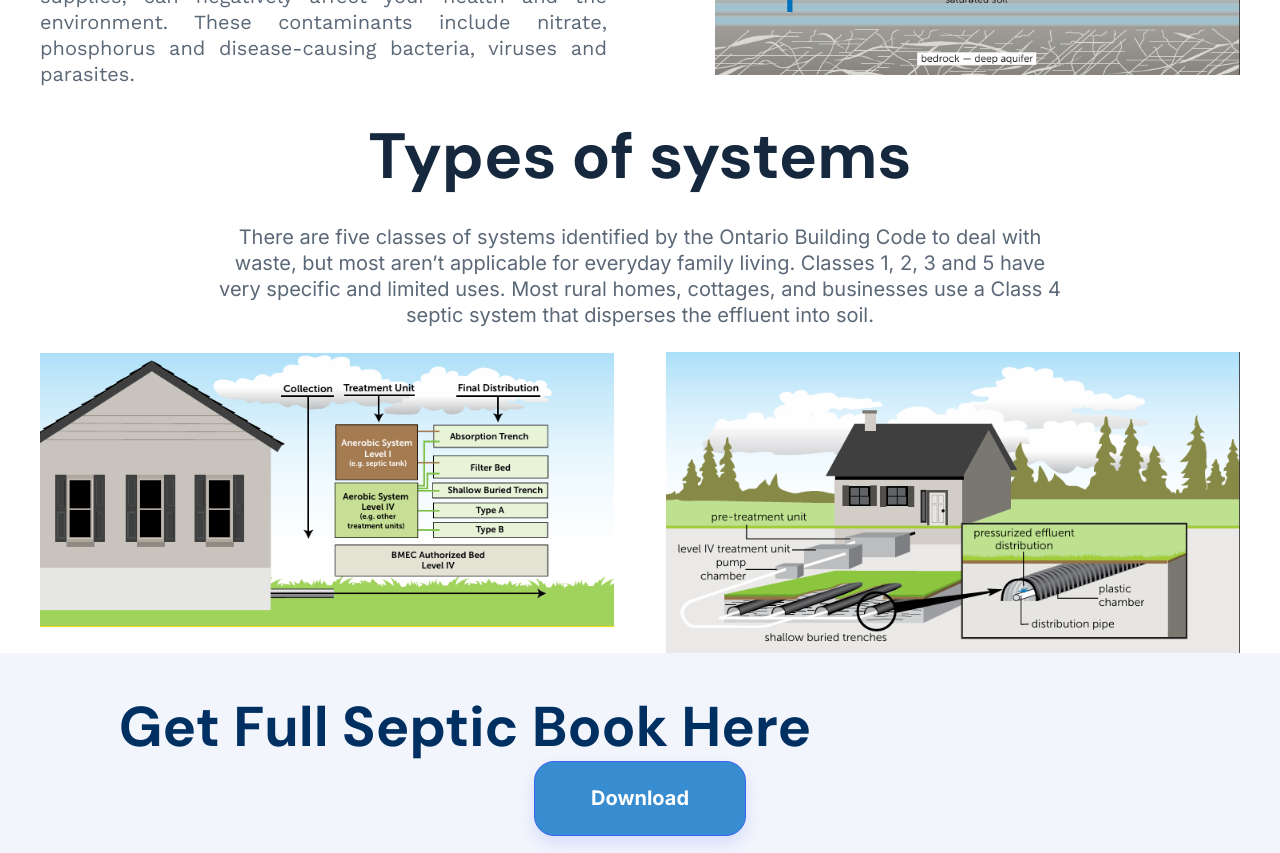
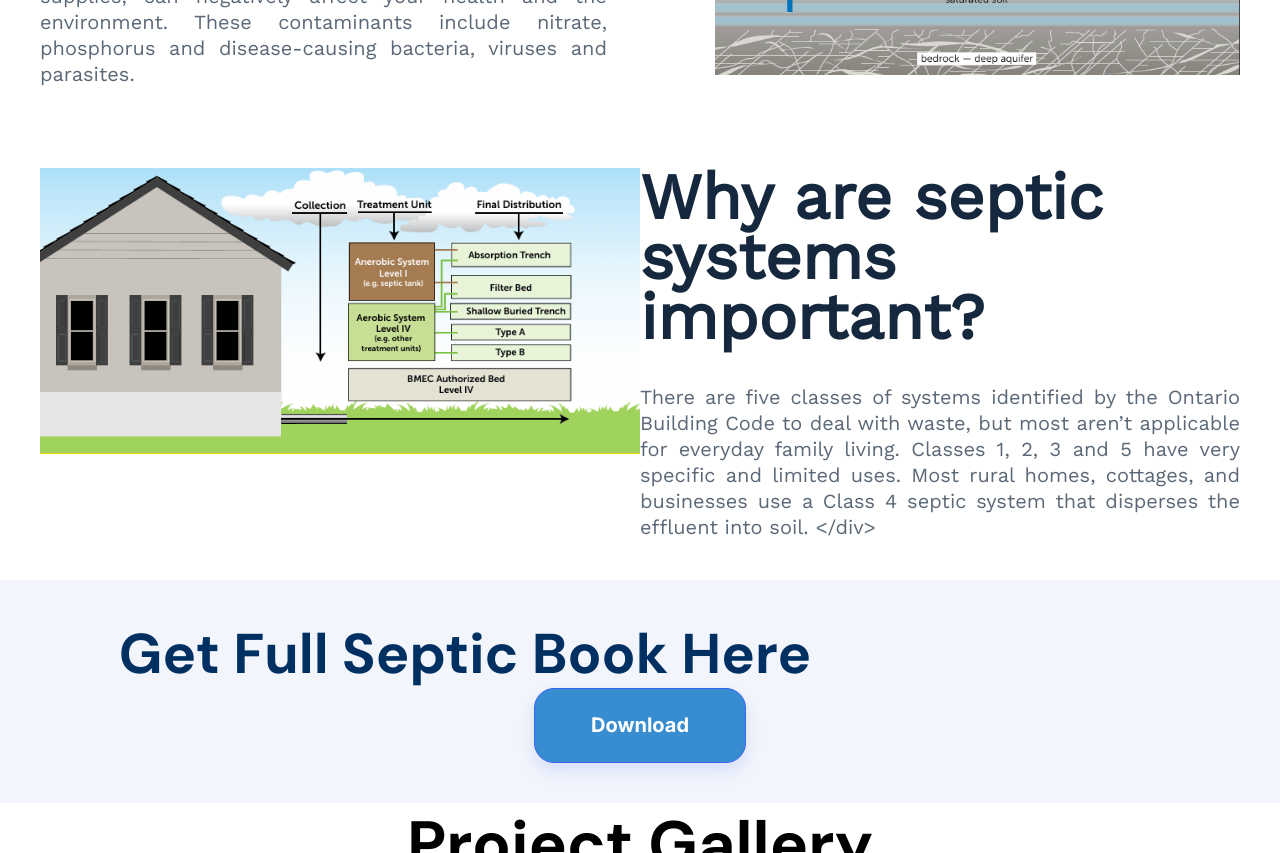
Before and after one commit to Reh1t/williams-Septic, a Next.js app: page / in a window 1280 px wide. Shown: the part 1740-2593 px from the top of the page. Built offline with nearby package versions, Linux system fonts and the light colour scheme; a web font is replaced by a local one.

Commit message:
photo removed, replaced

```diff
--- a/components/section1.tsx
+++ b/components/section1.tsx
@@ -27,7 +27,7 @@ const Section1: NextPage<Section1Type> = ({ className = "" }) => {
               className="h-[436px] flex-1 relative max-w-full overflow-hidden object-cover"
               loading="lazy"
               alt=""
-              src="/photo@2x.png"
+              src="/speticc.jpg"
             />
           </div>
           <div className="flex-1 flex flex-row items-start justify-start min-w-[335px] max-w-full">
--- a/components/typesSeptic.tsx
+++ b/components/typesSeptic.tsx
@@ -6,42 +6,32 @@ export type SectionType = {
 
 const TypesSection: NextPage<SectionType> = ({ className = "" }) => {
   return (
-    <section className="self-stretch bg-white overflow-hidden flex flex-row items-start justify-end flex-wrap content-start px-10 box-border max-w-full text-center text-45xl text-dark-blue font-dm-sans">
-      <div className="flex-1 flex flex-row items-start justify-center flex-wrap content-start max-w-full">
-        <div className="flex-1 flex flex-col items-center justify-center gap-6 max-w-full">
-          <div className="self-stretch flex flex-col items-center justify-start gap-[37px] max-w-full mq750:gap-[18px]">
-            <b
-              className="self-stretch relative leading-[60px] mq450:text-19xl mq450:leading-[36px] mq1050:text-32xl mq1050:leading-[48px]"
-            >
-              Types of systems
-            </b>
-            <div className="w-[856px] flex flex-col items-start justify-start max-w-full text-xl text-gray font-inter">
-              <div className="self-stretch relative leading-[26px]">
-                There are five classes of systems identified by the Ontario
+    <section
+      className={`self-stretch bg-white flex flex-row items-start justify-end font-work-sans flex-wrap content-start px-10 box-border py-10 max-w-full shrink-0 text-left text-45xl text-dark-blue font-heading-1 mq750:pb-5 mq750:box-border ${className}`}
+    >
+      <div className="w-[1360px] flex flex-row items-start justify-center flex-wrap content-start max-w-full">
+        <div className="flex-1 flex flex-row items-center justify-center flex-wrap content-center gap-x-[108px] gap-y-[106px] max-w-full mq450:gap-[26px] mq750:gap-[53px]">
+          <img
+            className="w-[600px] object-cover max-w-full"
+            loading="lazy"
+            alt=""
+            src="/types1.png"
+          />
+        </div>
+        <div className="flex-1 flex flex-col items-start justify-start gap-[37px] min-w-[335px] max-w-full mq750:gap-[18px]">
+          <h1
+            className="m-0 self-stretch relative text-inherit leading-[60px] font-bold font-[inherit] mq450:text-19xl mq450:leading-[36px] mq1050:text-32xl mq1050:leading-[48px]"
+            data-scroll-to="service"
+          >
+            <p className="m-0">{`Why are septic systems important?`}</p>
+          </h1>
+          <div className="self-stretch flex flex-col items-start justify-start text-justify text-xl text-gray font-body-body-2-30-space">
+            <div className="self-stretch relative leading-[26px]">{`There are five classes of systems identified by the Ontario
                 Building Code to deal with waste, but most aren’t applicable for
                 everyday family living. Classes 1, 2, 3 and 5 have very specific
                 and limited uses. Most rural homes, cottages, and businesses use
                 a Class 4 septic system that disperses the effluent into soil.
-              </div>
-            </div>
-          </div>
-          <div className="self-stretch flex flex-row items-start justify-start gap-[52px] max-w-full lg:flex-wrap mq750:gap-[26px]">
-            <div className="flex-1 flex flex-row items-center justify-start min-w-[425px] max-w-full mq750:min-w-full">
-              <img
-                className="w-fit flex-1 relative max-w-full overflow-hidden object-cover  "
-                loading="lazy"
-                alt=""
-                src="/types1.png"
-              />
-            </div>
-            <div className="flex-1 flex flex-row items-center justify-start min-w-[425px] max-w-full mq750:min-w-full">
-              <img
-                className="w-fit flex-1 relative max-w-full overflow-hidden object-coverr"
-                loading="lazy"
-                alt=""
-                src="/types2.png"
-              />
-            </div>
+              </div>`}</div>
           </div>
         </div>
       </div>
```
Also changed, not shown: public/speticc.jpg (added).
